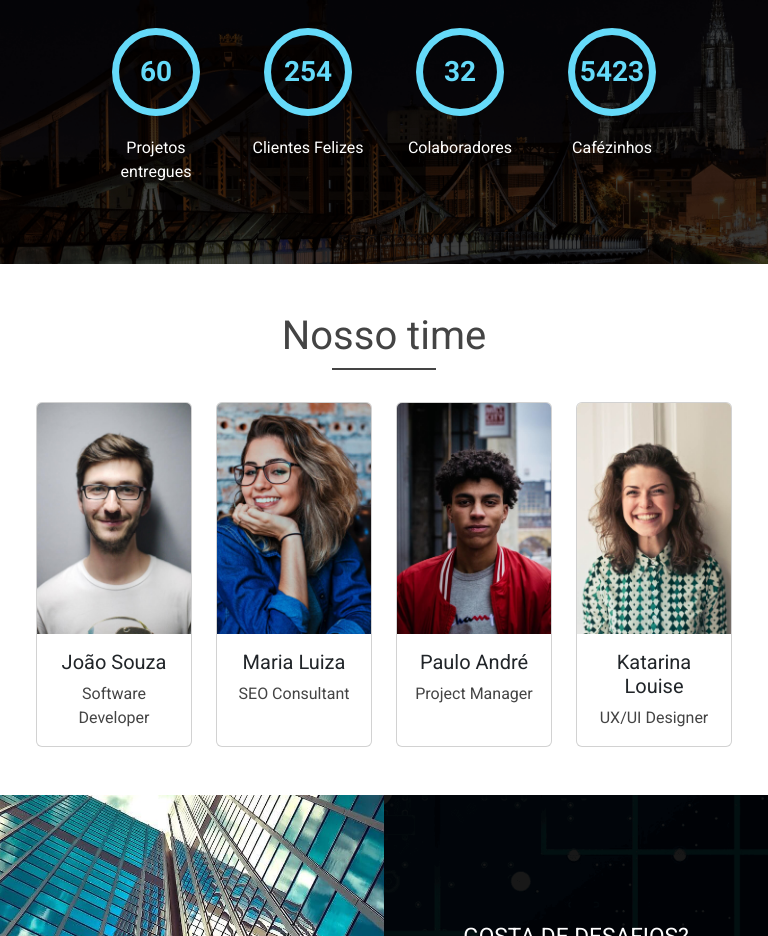
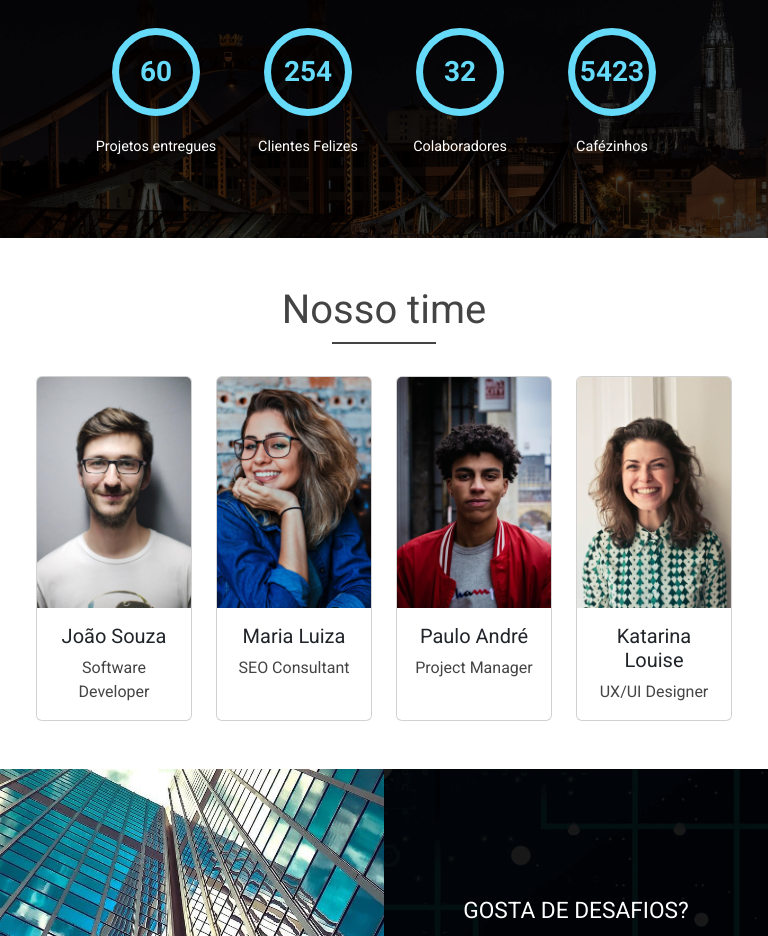
Before and after one commit to julucca/hdc, a plain HTML site: page index.html in a window 768 px wide. Shown: the part 2177-3113 px from the top of the page. Drawn offline with nearby package versions, Linux system fonts and the light colour scheme.

Commit message:
refactor: fixing the style of the data section

```diff
--- a/css/data.css
+++ b/css/data.css
@@ -42,7 +42,7 @@
     }
 
     .data-container p {
-        font-size: 1rem;
+        font-size: .9rem;
     }
 }
 
```
